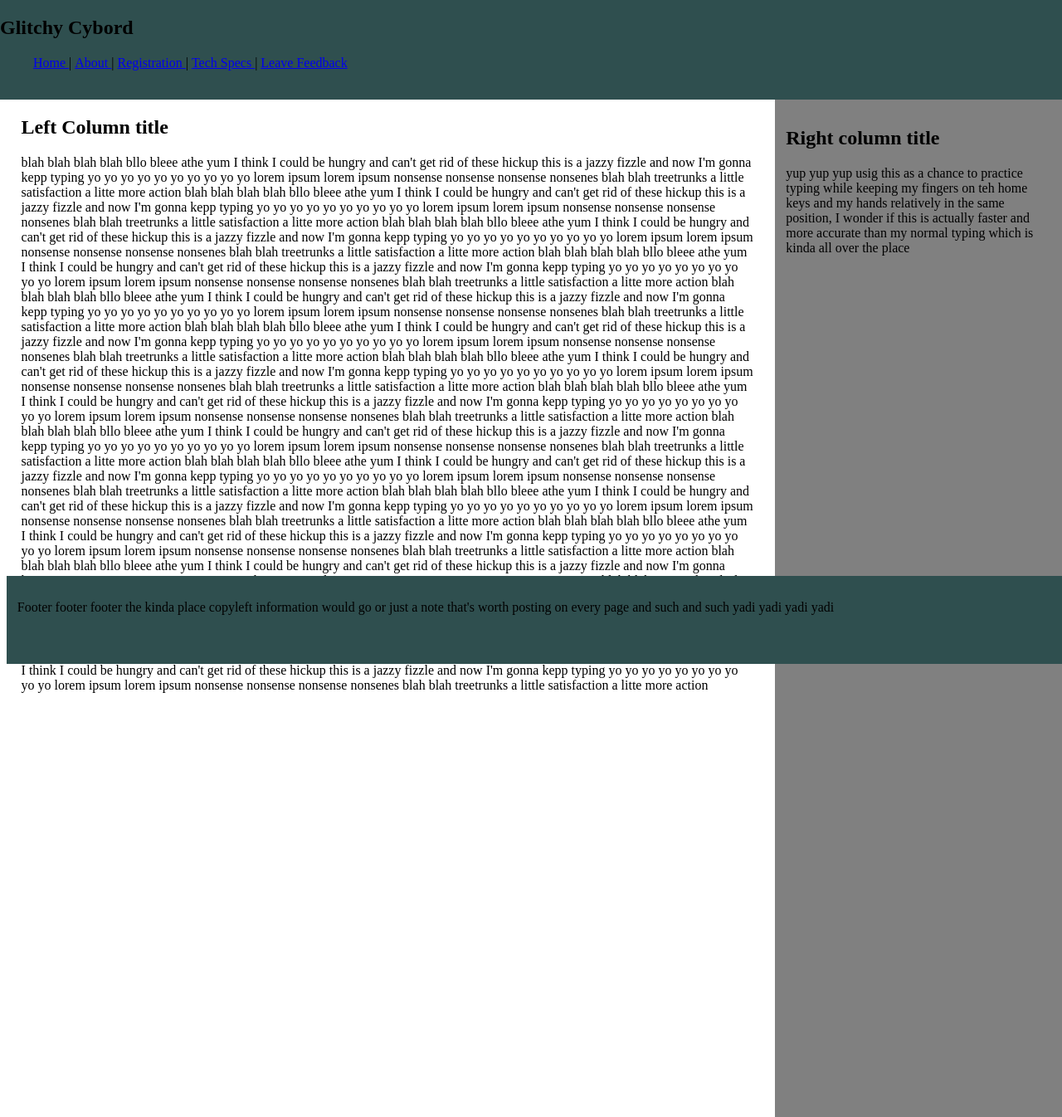
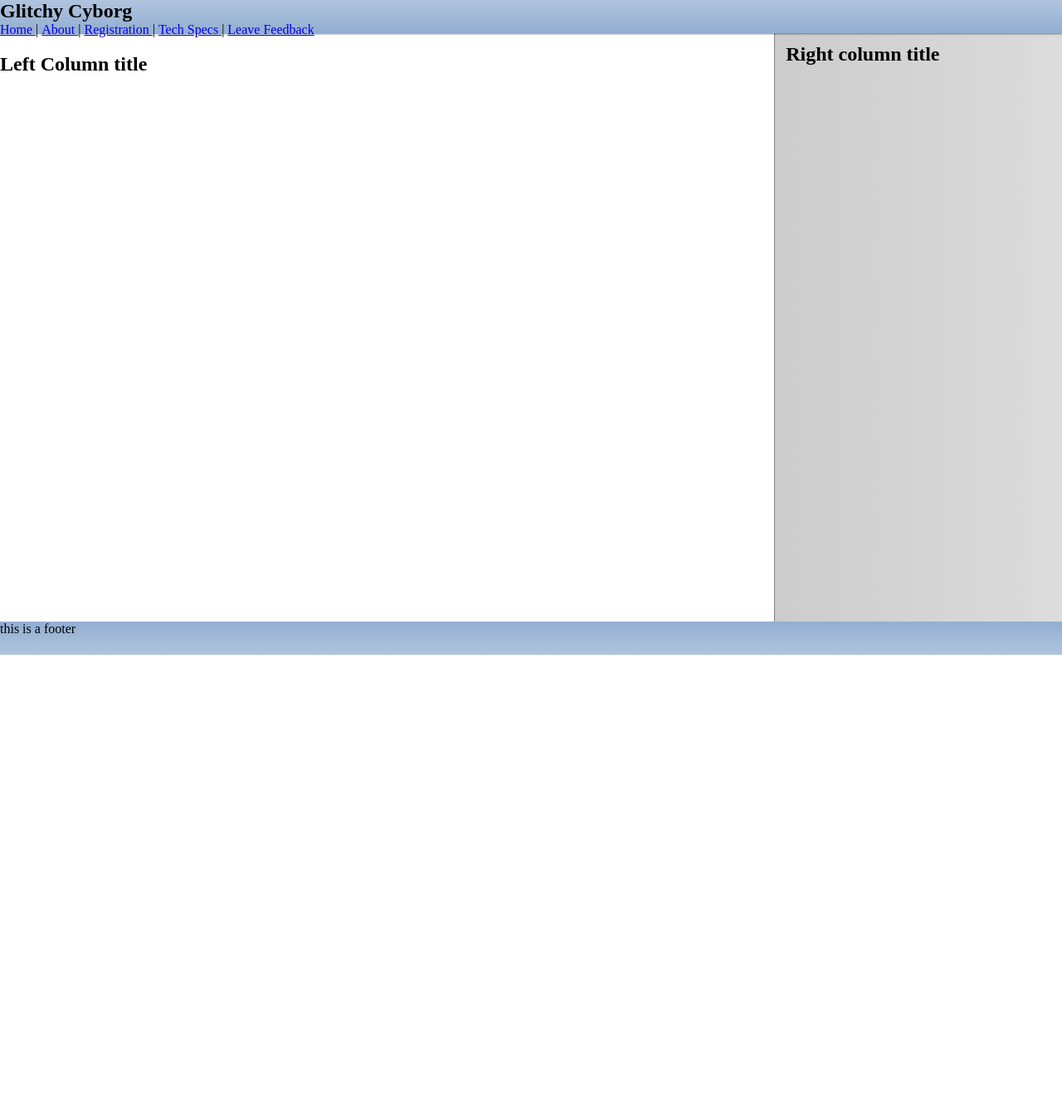
Before and after one commit to dpgraham4401/glitchycyborg, a PHP site: page / in a window 1280 px wide. Shown: the whole page at 83% size. After the commit the page ends 789 px from the top, so only its background shows below. Run offline with PHP 8.4, Linux system fonts and the light colour scheme.

Commit message:
wireframe updates

```diff
--- a/Assets/CSS/gc_wf.css
+++ b/Assets/CSS/gc_wf.css
@@ -1,42 +1,64 @@
+* {
+    margin: 0;
+    padding: 0;
+}
+
+html, body {
+    height: 100%;
+}
+
+#container {
+    min-height: 100%;
+    overflow: auto;
+}
+
+#main {
+    padding-top: 5%;
+    overflow: auto;
+    padding-bottom: 5%;
+}
+
 #menu ul li{
 display: inline;
 }
 
-.text_body_left {
-width: 69%;
-left: 2%;
-position: absolute;
-top: 15%;
-}
-
-div#right_text{
-position: absolute;
-top: 15%;
-right: 0%;
-width: 25%;
-height: 75em;
-background-color: gray;
-margin: 0%;
-padding: 1%;
-}
-
-div#menu {
+#menu {
 position: fixed;
 top: 0%;
 left: 0%;
 width: 100%;
-height: 15%;
-background-color: DarkSlateGray;
+height: 5%;
 display: inline;
 z-index: 1;
+background-color: Gainsboro;
+background-image: linear-gradient(LightSteelBlue, #93aed2);
+box-shadow: 0px 0px 3px #222222;
 }
 
-div#footer {
-position: fixed;
-bottom: 0%;
-width: 100%;
-height: 10%;
-margin: 0%;
+.text_body_left {
+width: 69%;
+overflow: auto;
+}
+
+#right_text{
+position: absolute;
+top: 4.9%;
+right: 0%;
+width: 25%;
+height: 90%;
+background-color: Gainsboro;
+background-image: linear-gradient(to left, Gainsboro, #cccccc);
+border: thin Gray;
+border-style: none none none solid;
 padding: 1%;
-background-color: DarkSlateGray;
+overflow: auto;
 }
+
+#footer {
+position: relative;
+height: 5%;
+margin-top: -4%;
+clear: both;
+background-color:  #93aed2;
+background-image: linear-gradient(#93aed2, LightSteelBlue);
+}
--- a/index.html
+++ b/index.html
@@ -11,11 +11,14 @@
 	      content="nofollow"/>
 	<meta http-equiv="author"
 	      content="David Graham" />
+    <meta name="viewport" content="width=device-width, initial-scale=1.0">
 
 	 <title> GC Wireframe</title>
-	<div id="menu">
-        <span>
-            <h2> Glitchy Cybord </h2>
+</head>
+<body>
+    <div id="container">
+    	<header id="menu">
+            <h2> Glitchy Cyborg </h2>
 			<ul id="nav_list">
 			    <li><a href="index.html"> Home </a></li>|
 			    <li><a href="#About"> About </a></li>|
@@ -23,104 +26,18 @@
 			    <li><a href="#Tech Specs"> Tech Specs </a></li>|
 			    <li><a href="#Comment"> Leave Feedback</a></li>
              </ul>
-        </span>
-	</div>
-</head>
-<body>
+	    </header>
+        <div id="main">
             <div id="left_text" class="text_body_left">
                 <h2> Left Column title </h2>
-        <p> blah blah blah blah bllo bleee athe yum I think I could be hungry
-        and can't get rid of these hickup this is a jazzy fizzle and now I'm
-        gonna kepp typing yo yo yo yo yo yo yo yo yo yo lorem ipsum lorem ipsum
-        nonsense nonsense nonsense nonsenes blah blah treetrunks a little
-        satisfaction a litte more action
-        blah blah blah blah bllo bleee athe yum I think I could be hungry
-        and can't get rid of these hickup this is a jazzy fizzle and now I'm
-        gonna kepp typing yo yo yo yo yo yo yo yo yo yo lorem ipsum lorem ipsum
-        nonsense nonsense nonsense nonsenes blah blah treetrunks a little
-        satisfaction a litte more action
-        blah blah blah blah bllo bleee athe yum I think I could be hungry
-        and can't get rid of these hickup this is a jazzy fizzle and now I'm
-        gonna kepp typing yo yo yo yo yo yo yo yo yo yo lorem ipsum lorem ipsum
-        nonsense nonsense nonsense nonsenes blah blah treetrunks a little
-        satisfaction a litte more action
-         blah blah blah blah bllo bleee athe yum I think I could be hungry
-        and can't get rid of these hickup this is a jazzy fizzle and now I'm
-        gonna kepp typing yo yo yo yo yo yo yo yo yo yo lorem ipsum lorem ipsum
-        nonsense nonsense nonsense nonsenes blah blah treetrunks a little
-        satisfaction a litte more action
-        blah blah blah blah bllo bleee athe yum I think I could be hungry
-        and can't get rid of these hickup this is a jazzy fizzle and now I'm
-        gonna kepp typing yo yo yo yo yo yo yo yo yo yo lorem ipsum lorem ipsum
-        nonsense nonsense nonsense nonsenes blah blah treetrunks a little
-        satisfaction a litte more action
-        blah blah blah blah bllo bleee athe yum I think I could be hungry
-        and can't get rid of these hickup this is a jazzy fizzle and now I'm
-        gonna kepp typing yo yo yo yo yo yo yo yo yo yo lorem ipsum lorem ipsum
-        nonsense nonsense nonsense nonsenes blah blah treetrunks a little
-        satisfaction a litte more action
-         blah blah blah blah bllo bleee athe yum I think I could be hungry
-        and can't get rid of these hickup this is a jazzy fizzle and now I'm
-        gonna kepp typing yo yo yo yo yo yo yo yo yo yo lorem ipsum lorem ipsum
-        nonsense nonsense nonsense nonsenes blah blah treetrunks a little
-        satisfaction a litte more action
-        blah blah blah blah bllo bleee athe yum I think I could be hungry
-        and can't get rid of these hickup this is a jazzy fizzle and now I'm
-        gonna kepp typing yo yo yo yo yo yo yo yo yo yo lorem ipsum lorem ipsum
-        nonsense nonsense nonsense nonsenes blah blah treetrunks a little
-        satisfaction a litte more action
-        blah blah blah blah bllo bleee athe yum I think I could be hungry
-        and can't get rid of these hickup this is a jazzy fizzle and now I'm
-        gonna kepp typing yo yo yo yo yo yo yo yo yo yo lorem ipsum lorem ipsum
-        nonsense nonsense nonsense nonsenes blah blah treetrunks a little
-        satisfaction a litte more action blah blah blah blah bllo bleee athe yum I think I could be hungry
-        and can't get rid of these hickup this is a jazzy fizzle and now I'm
-        gonna kepp typing yo yo yo yo yo yo yo yo yo yo lorem ipsum lorem ipsum
-        nonsense nonsense nonsense nonsenes blah blah treetrunks a little
-        satisfaction a litte more action
-        blah blah blah blah bllo bleee athe yum I think I could be hungry
-        and can't get rid of these hickup this is a jazzy fizzle and now I'm
-        gonna kepp typing yo yo yo yo yo yo yo yo yo yo lorem ipsum lorem ipsum
-        nonsense nonsense nonsense nonsenes blah blah treetrunks a little
-        satisfaction a litte more action
-        blah blah blah blah bllo bleee athe yum I think I could be hungry
-        and can't get rid of these hickup this is a jazzy fizzle and now I'm
-        gonna kepp typing yo yo yo yo yo yo yo yo yo yo lorem ipsum lorem ipsum
-        nonsense nonsense nonsense nonsenes blah blah treetrunks a little
-        satisfaction a litte more action blah blah blah blah bllo bleee athe yum I think I could be hungry
-        and can't get rid of these hickup this is a jazzy fizzle and now I'm
-        gonna kepp typing yo yo yo yo yo yo yo yo yo yo lorem ipsum lorem ipsum
-        nonsense nonsense nonsense nonsenes blah blah treetrunks a little
-        satisfaction a litte more action
-        blah blah blah blah bllo bleee athe yum I think I could be hungry
-        and can't get rid of these hickup this is a jazzy fizzle and now I'm
-        gonna kepp typing yo yo yo yo yo yo yo yo yo yo lorem ipsum lorem ipsum
-        nonsense nonsense nonsense nonsenes blah blah treetrunks a little
-        satisfaction a litte more action
-        blah blah blah blah bllo bleee athe yum I think I could be hungry
-        and can't get rid of these hickup this is a jazzy fizzle and now I'm
-        gonna kepp typing yo yo yo yo yo yo yo yo yo yo lorem ipsum lorem ipsum
-        nonsense nonsense nonsense nonsenes blah blah treetrunks a little
-        satisfaction a litte more action blah blah blah blah bllo bleee athe yum I think I could be hungry
-        and can't get rid of these hickup this is a jazzy fizzle and now I'm
-        gonna kepp typing yo yo yo yo yo yo yo yo yo yo lorem ipsum lorem ipsum
-        nonsense nonsense nonsense nonsenes blah blah treetrunks a little
-        satisfaction a litte more action
-       </p>
             </div>
             <div id="right_text" class="text_right_body">
                 <h2> Right column title </h2>
-        <p> yup yup yup usig this as a chance to practice typing while keeping
-        my fingers on teh home keys and my hands relatively in the same
-        position, I wonder if this is actually faster and more accurate than my
-        normal typing which is kinda all over the place </p>
             </div>
-
-    <div id="footer">
-        <p> Footer footer footer the kinda place copyleft information would go
-        or just a note that's worth posting on every page and such and such
-        yadi yadi yadi yadi </p>
         </div>
-
+    </div>
+    <footer id="footer">
+        <p>this is a footer</p>
+    </footer>
 </body>
 </html>
```
Also changed, not shown: Assets/CSS/gc_wf1.css (added, +67 -0 lines). Lines whose indentation alone changed are shown as unchanged.
